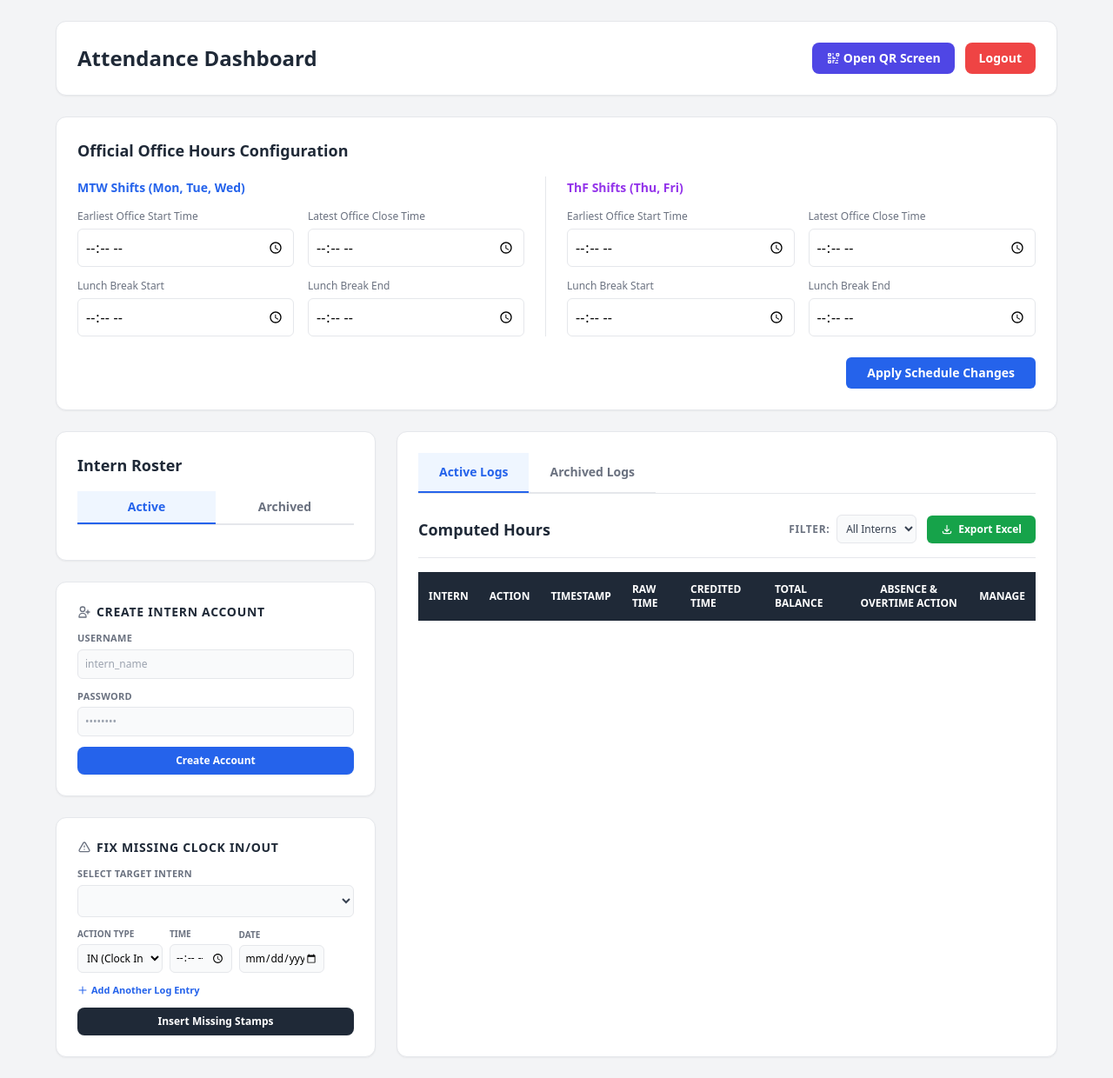
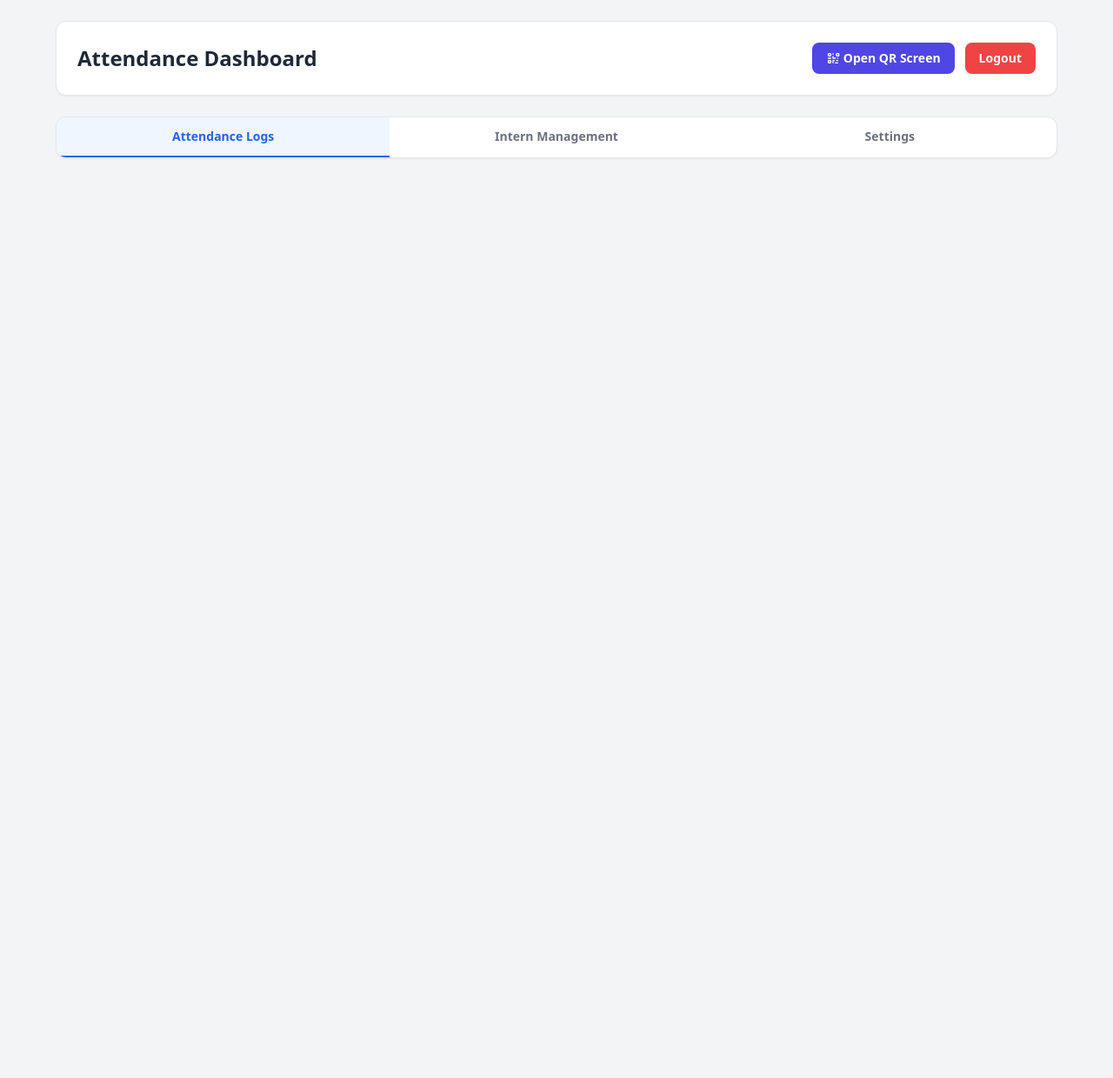
Before and after one commit to moimo1/InternLogbook, a Flask app: template templates/admin.html in a window 1280 px wide. Shown: the whole page at 87% size. After the commit the page ends 182 px from the top, so only its background shows below. Run offline with Flask 3, Linux system fonts and the light colour scheme; the template is opened without the code that fills it: most values are stand-ins (such as "Sample title", 1, 10 or a date in 2020); lists and menus that the app fills with data are empty; some libraries are stand-ins or nearby versions.

Commit message:
divided the app into appropriate tabs

```diff
--- a/templates/admin.html
+++ b/templates/admin.html
@@ -19,8 +19,15 @@
             </div>
         </div>
 
+        <!-- Tab Navigation -->
+        <div class="bg-white rounded-xl shadow-sm border flex overflow-hidden">
+            <button id="navTabLogs" onclick="switchMainTab('logs')" class="flex-1 py-3 text-sm font-bold text-blue-600 bg-blue-50 border-b-2 border-blue-600 transition-colors">Attendance Logs</button>
+            <button id="navTabInterns" onclick="switchMainTab('interns')" class="flex-1 py-3 text-sm font-bold text-gray-500 hover:text-gray-700 hover:bg-gray-50 border-b-2 border-transparent transition-colors">Intern Management</button>
+            <button id="navTabSettings" onclick="switchMainTab('settings')" class="flex-1 py-3 text-sm font-bold text-gray-500 hover:text-gray-700 hover:bg-gray-50 border-b-2 border-transparent transition-colors">Settings</button>
+        </div>
+
         <!-- Shift Schedule Windows Form Config -->
-        <div class="bg-white p-6 rounded-xl shadow-sm border">
+        <div id="section-settings" class="tab-section hidden bg-white p-6 rounded-xl shadow-sm border">
             <h2 class="text-lg font-bold text-gray-800 mb-4">Official Office Hours Configuration</h2>
             <form action="/admin/settings" method="POST" class="grid grid-cols-1 md:grid-cols-2 gap-6 ajax-form">
                 <div class="space-y-2 border-r pr-6">
@@ -76,7 +83,7 @@
         </div>
 
         <!-- DYNAMIC CONTENT CONTAINER (ROSTER & LOGS) -->
-        <div class="grid grid-cols-1 md:grid-cols-3 gap-6" id="adminDynamicContent">
+        <div id="adminDynamicContent">
             {% include 'partials/admin_content.html' %}
         </div>
 
@@ -123,6 +130,30 @@
     </div>
 
     <script>
+        function switchMainTab(tabId) {
+            // Hide all tab sections
+            document.querySelectorAll('.tab-section').forEach(el => el.classList.add('hidden'));
+
+            // Show the selected tab section
+            const section = document.getElementById('section-' + tabId);
+            if (section) {
+                section.classList.remove('hidden');
+            }
+
+            // Reset all nav buttons
+            const navIds = ['navTabLogs', 'navTabInterns', 'navTabSettings'];
+            navIds.forEach(id => {
+                const btn = document.getElementById(id);
+                btn.className = 'flex-1 py-3 text-sm font-bold text-gray-500 hover:text-gray-700 hover:bg-gray-50 border-b-2 border-transparent transition-colors';
+            });
+
+            // Highlight selected nav button
+            const activeBtn = document.getElementById('navTab' + tabId.charAt(0).toUpperCase() + tabId.slice(1));
+            if (activeBtn) {
+                activeBtn.className = 'flex-1 py-3 text-sm font-bold text-blue-600 bg-blue-50 border-b-2 border-blue-600 transition-colors';
+            }
+        }
+
         function openEditModal(logId, userId, logType, rawDate, rawTime) {
             document.getElementById('edit_log_id').value = logId;
             document.getElementById('edit_user_id').value = userId;
--- a/templates/partials/admin_content.html
+++ b/templates/partials/admin_content.html
@@ -1,7 +1,10 @@
-<!-- Intern Roster List & Administrative Insertion Tools -->
-<div class="md:col-span-1 space-y-6">
-    <!-- Intern Roster -->
-    <div id="internRoster" class="bg-white p-6 rounded-xl shadow-sm border h-fit">
+<!-- Intern Management Tab Section -->
+<div id="section-interns" class="tab-section hidden w-full">
+    <div class="grid grid-cols-1 md:grid-cols-2 gap-6 w-full">
+        <!-- Left Column: Roster -->
+        <div>
+            <!-- Intern Roster -->
+            <div id="internRoster" class="bg-white p-6 rounded-xl shadow-sm border h-fit">
         <h2 class="text-lg font-bold text-gray-800 mb-4">Intern Roster</h2>
         <div class="flex border-b mb-4 cursor-pointer select-none">
             <div id="tabRosterActive" onclick="switchRosterTab('active')" class="w-1/2 text-center px-4 py-2 text-sm font-bold border-b-2 border-blue-600 text-blue-600 bg-blue-50">Active</div>
@@ -65,8 +68,12 @@
         </div>
     </div>
 
-    <!-- Create Intern Account Form -->
-    <div id="createInternFormContainer" class="bg-white p-6 rounded-xl shadow-sm border">
+        </div>
+
+        <!-- Right Column: Administrative Insertion Tools -->
+        <div class="space-y-6">
+            <!-- Create Intern Account Form -->
+            <div id="createInternFormContainer" class="bg-white p-6 rounded-xl shadow-sm border">
         <h3 class="text-sm font-bold text-gray-800 uppercase tracking-wider mb-3 flex items-center">
             <svg class="w-4 h-4 mr-1.5 text-gray-500" fill="none" stroke="currentColor" viewBox="0 0 24 24">
                 <path stroke-linecap="round" stroke-linejoin="round" stroke-width="2" d="M18 9v3m0 0v3m0-3h3m-3 0h-3m-2-5a4 4 0 11-8 0 4 4 0 018 0zM3 20a6 6 0 0112 0v1H3v-1z"></path>
@@ -167,11 +174,13 @@ function removeLogRow(btn) {
     }
 }
 </script>
+        </div>
     </div>
 </div>
 
 <!-- Log Summary Table Dashboard Container -->
-<div id="logTableContainer" class="md:col-span-2 bg-white p-6 rounded-xl shadow-sm border">
+<div id="section-logs" class="tab-section w-full">
+    <div id="logTableContainer" class="bg-white p-6 rounded-xl shadow-sm border w-full">
     <!-- HEADER WITH FILTER & EXPORT ACTION HUB -->
     <div class="flex border-b mb-6 cursor-pointer select-none">
         <div id="tabLogsActive" onclick="switchLogsTab(0)" class="px-6 py-3 text-sm font-bold {% if not show_inactive %}border-b-2 border-blue-600 text-blue-600 bg-blue-50{% else %}text-gray-500 border-b hover:text-gray-700 hover:bg-gray-50 transition-colors{% endif %}">Active Logs</div>
@@ -323,4 +332,5 @@ function removeLogRow(btn) {
             </tbody>
         </table>
     </div>
+    </div>
 </div>
```
